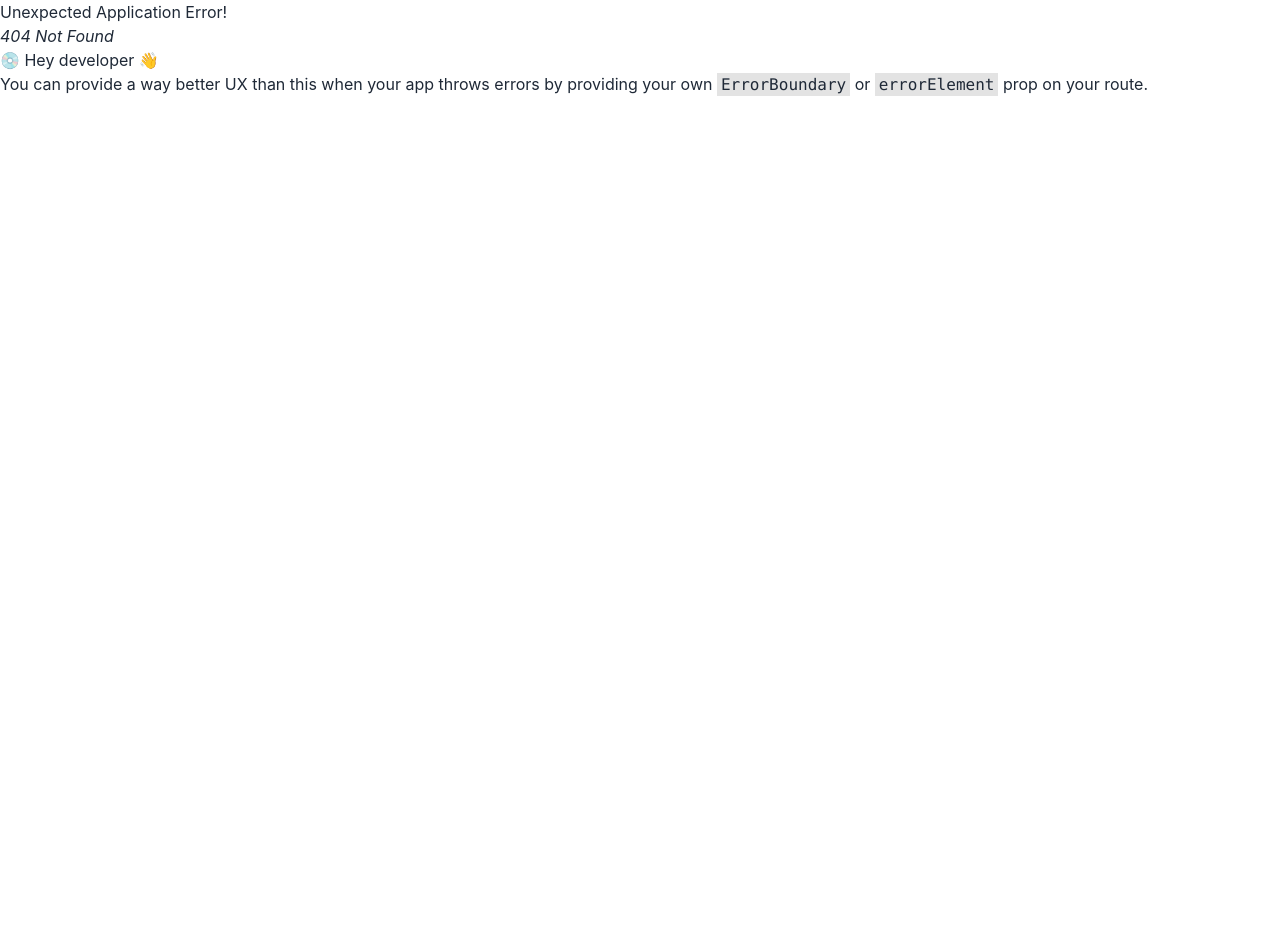
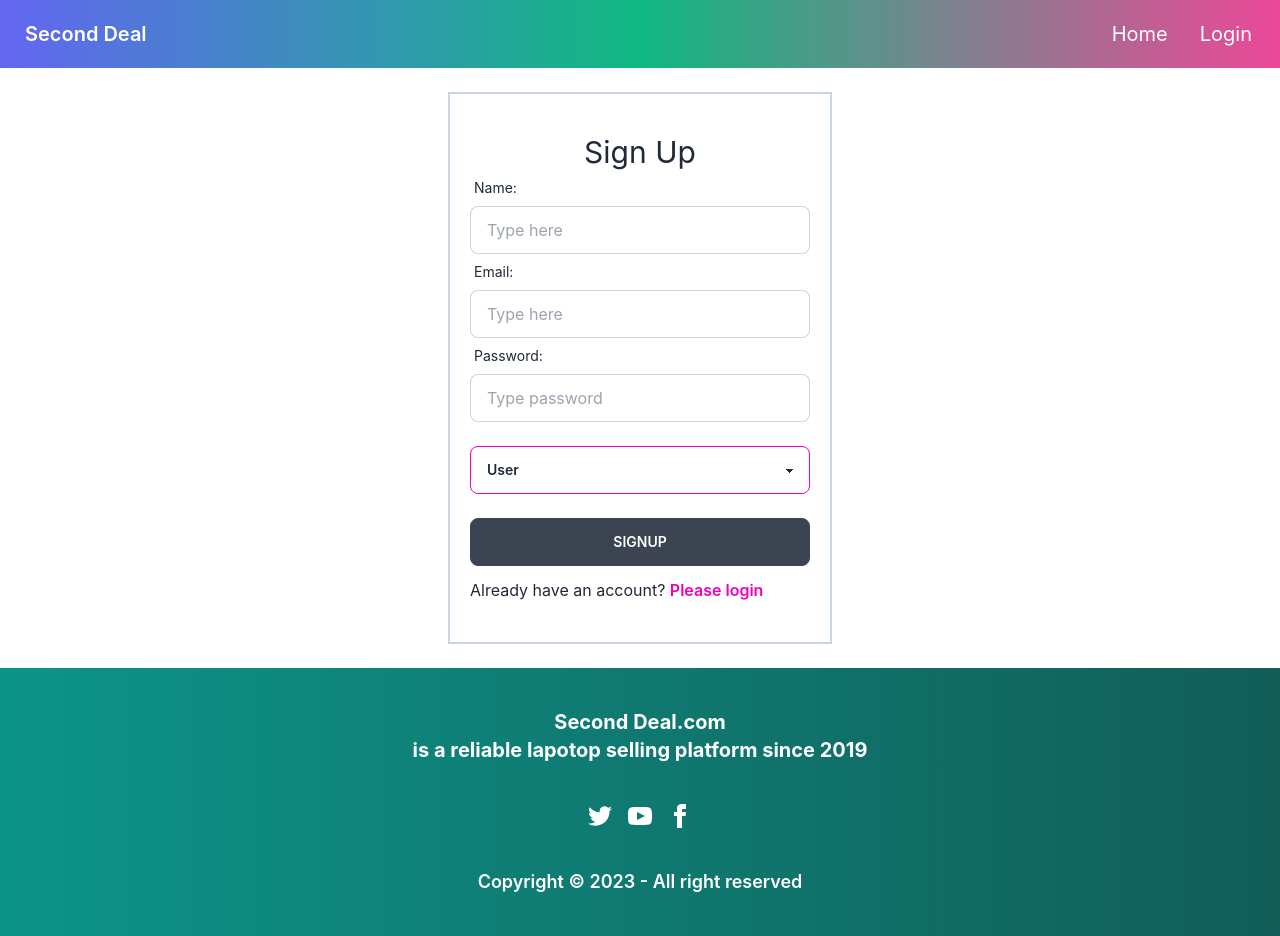
Before and after one commit to mamun102076/second-deal-client, a React (Create React App) app: page /signup in a window 1280 px wide. Before the commit this address had no page. Before the commit the page ends 800 px from the top, so only its background shows below. Built offline with nearby package versions, Linux system fonts and the light colour scheme.

Commit message:
added login and signup form

```diff
--- a/package.json
+++ b/package.json
@@ -10,6 +10,7 @@
     "daisyui": "^2.46.0",
     "react": "^18.2.0",
     "react-dom": "^18.2.0",
+    "react-hook-form": "^7.41.3",
     "react-router-dom": "^6.6.1",
     "react-scripts": "5.0.1",
     "web-vitals": "^2.1.4"
--- a/src/Pages/Home/ProductCategories/ProductCategories.js
+++ b/src/Pages/Home/ProductCategories/ProductCategories.js
@@ -16,7 +16,7 @@ const ProductCategories = () => {
             <h1 className='text-4xl text-center font-bold'>Product Categories</h1>
             <div className='grid lg:grid-cols-3 md:grid-cols-2 sm:grid-cols-1 justify-items-center max-w-7xl mx-auto mt-14 px-10'>
                 {
-                    categories.map(category => <CategoryCard key={category.id} category={category}></CategoryCard>)
+                    categories.map(category => <CategoryCard key={category._id} category={category}></CategoryCard>)
                 }
             </div>
         </div>
--- a/src/Pages/Shared/Login/Login/Login.js
+++ b/src/Pages/Shared/Login/Login/Login.js
@@ -1,9 +1,33 @@
 import React from 'react';
+import { useForm } from 'react-hook-form';
+import { Link } from 'react-router-dom';
 
 const Login = () => {
+    const { register, handleSubmit } = useForm()
+    const handleLogin = data => {
+        console.log(data)
+    }
     return (
-        <div>
-            <h1>This is Login</h1>
+        <div className='h-[550px] flex justify-center items-center'>
+            <div className='w-96 border-2 border-slate-300  px-5 py-10'>
+                <h1 className='text-3xl text-center'>Login</h1>
+                <form onSubmit={handleSubmit(handleLogin)}>
+                    <div className="form-control w-full">
+                        <label className="label">
+                            <span className="label-text">Email:</span>
+                        </label>
+                        <input {...register("email")} type="text" placeholder="Type here" className="input input-bordered w-full" />
+                    </div>
+                    <div className="form-control w-full">
+                        <label className="label">
+                            <span className="label-text">Password:</span>
+                        </label>
+                        <input {...register("password")} type="password" placeholder="Type password" className="input input-bordered w-full" />
+                    </div>
+                    <input className='btn w-full mt-4' type="submit" value="Login" />
+                    <p className='mt-3'>New to this site? <Link to='/signup' className='text-secondary font-semibold'>create a new account</Link></p>
+                </form>
+            </div>
         </div>
     );
 };
--- a/src/Pages/Shared/Login/SignUp/SignUp.js
+++ b/src/Pages/Shared/Login/SignUp/SignUp.js
@@ -1,9 +1,43 @@
 import React from 'react';
+import { useForm } from 'react-hook-form';
+import { Link } from 'react-router-dom';
 
 const SignUp = () => {
+    const { register, handleSubmit } = useForm()
+    const handleSignup = data => {
+        console.log(data.select)
+    }
     return (
-        <div>
-            <h1>This is SignUp</h1>
+        <div className='h-[600px] flex justify-center items-center'>
+            <div className='w-96 border-2 border-slate-300  px-5 py-10'>
+                <h1 className='text-3xl text-center'>Sign Up</h1>
+                <form onSubmit={handleSubmit(handleSignup)}>
+                    <div className="form-control w-full">
+                        <label className="label">
+                            <span className="label-text">Name:</span>
+                        </label>
+                        <input {...register("name")} type="text" placeholder="Type here" className="input input-bordered w-full" />
+                    </div>
+                    <div className="form-control w-full">
+                        <label className="label">
+                            <span className="label-text">Email:</span>
+                        </label>
+                        <input {...register("email")} type="text" placeholder="Type here" className="input input-bordered w-full" />
+                    </div>
+                    <div className="form-control w-full">
+                        <label className="label">
+                            <span className="label-text">Password:</span>
+                        </label>
+                        <input {...register("password")} type="password" placeholder="Type password" className="input input-bordered w-full" />
+                    </div>
+                    <select {...register("select")} className="select select-bordered select-secondary w-full mt-6">
+                        <option value="user">User</option>
+                        <option value="seller">Seller</option>
+                    </select>
+                    <input className='btn w-full mt-6' type="submit" value="Signup" />
+                    <p className='mt-3'>Already have an account? <Link to='/login' className='text-secondary font-semibold'>Please login</Link></p>
+                </form>
+            </div>
         </div>
     );
 };
--- a/src/Pages/Shared/NavBar/NavBar.js
+++ b/src/Pages/Shared/NavBar/NavBar.js
@@ -11,7 +11,7 @@ const NavBar = () => {
                 <div className="flex-none">
                     <ul className="menu menu-horizontal px-1">
                         <li><Link to='/'>Home</Link></li>
-                        <li><Link to='/'>Login</Link></li>
+                        <li><Link to='/login'>Login</Link></li>
                     </ul>
                 </div>
             </div>
```
Also changed, not shown: src/Routes/Routes/Routes.js (+10 -0 lines), 1 other file (tests, documents, lock files or other folders).
